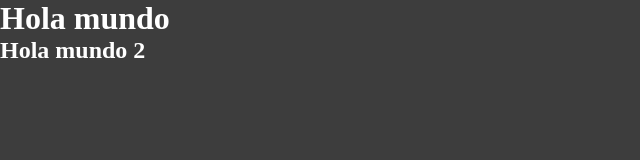
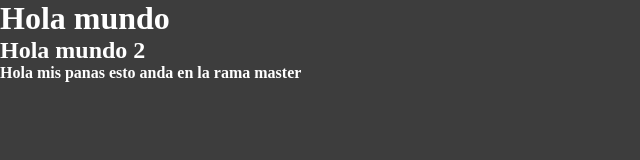
Before and after one commit to Dorian-Reyes18/GitInicio, a plain HTML site: page index.html in a window 1280 px wide. Shown: the whole page, without its empty margins (0-640 px from the left). Drawn offline with Linux system fonts and the light colour scheme.

Commit message:
Se agregó un parrafo

```diff
--- a/index.html
+++ b/index.html
@@ -9,5 +9,10 @@
 <body>
     <h1>Hola mundo</h1>
     <h2>Hola mundo 2</h2>
+
+
+
+
+    <p>Hola mis panas esto anda en la rama master</p>
 </body>
 </html>
```
